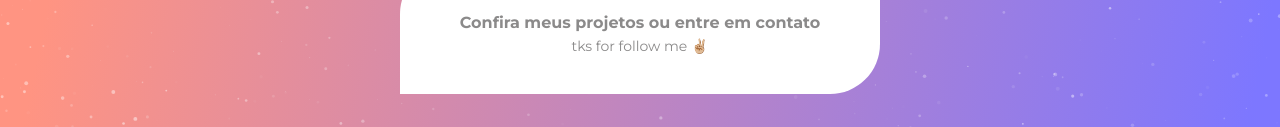
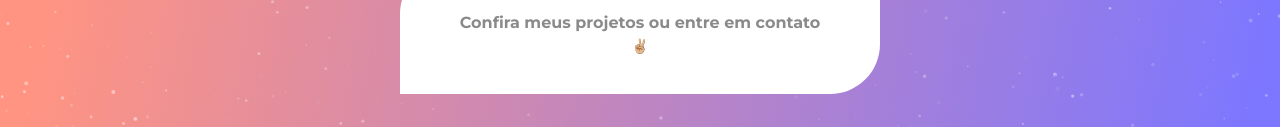
Before and after one commit to MaiaraSantos/my-linktree, a plain HTML site: page index.html in a window 1280 px wide. Shown: the part 339-466 px from the top of the page. Drawn offline with nearby package versions, Linux system fonts and the light colour scheme.

Commit message:
pequena atualização

```diff
--- a/index.html
+++ b/index.html
@@ -29,7 +29,7 @@
         </a>
       </div>
       <h3>Confira meus projetos ou entre em contato</h3>
-      <p>tks for follow me ✌🏼</p>
+      <p>✌🏼</p>
     </div>
   </div>
 </body>
```
